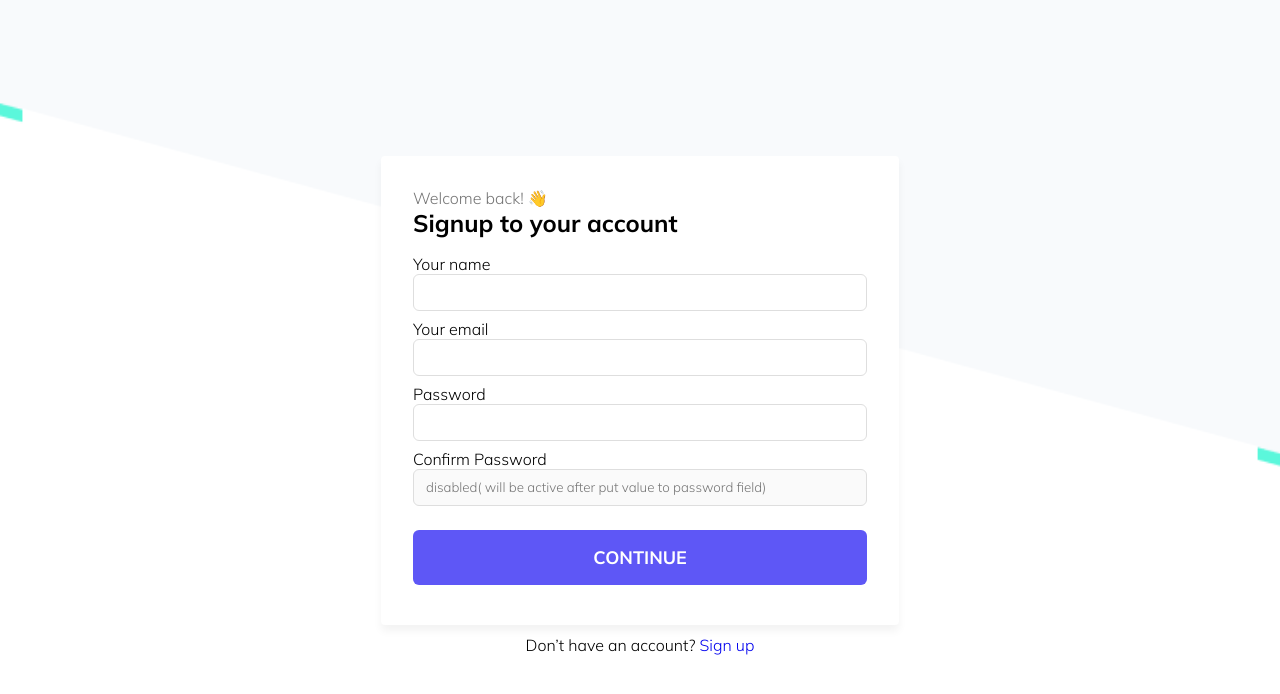
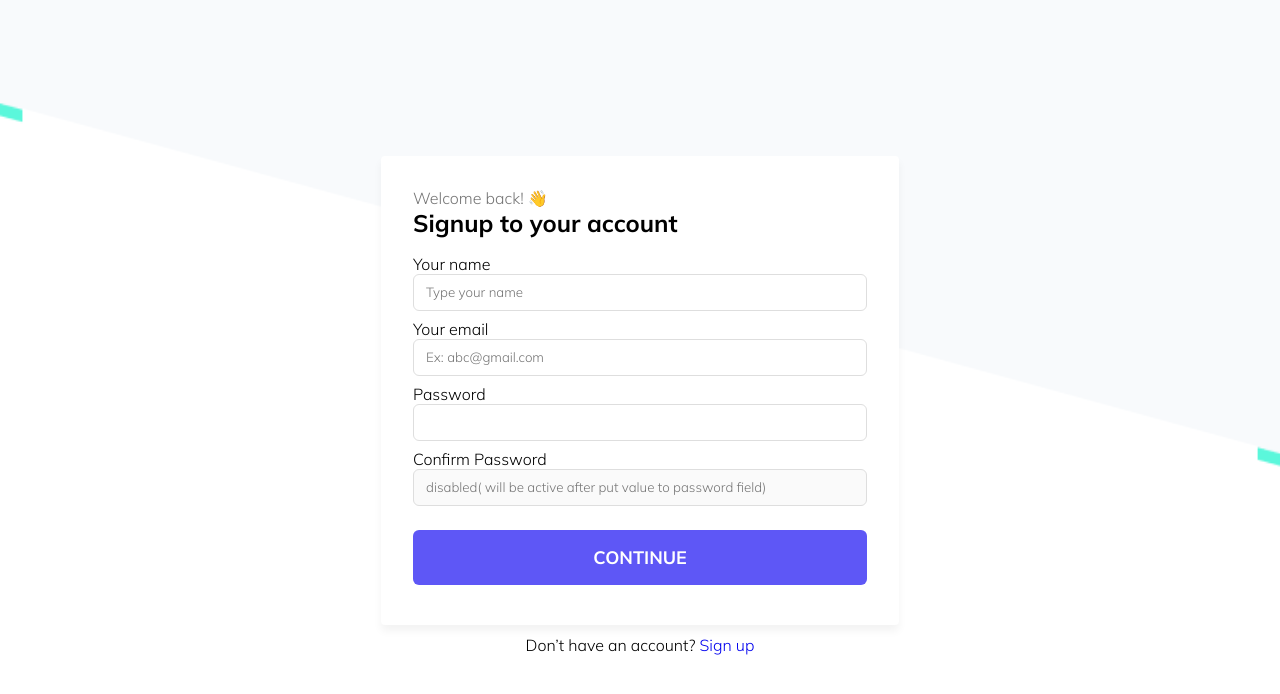
Before and after one commit to Sakibul-05/User-Authentication-using-Local-Storage, a plain HTML site: page index.html in a window 1280 px wide. Drawn offline with nearby package versions, Linux system fonts and the light colour scheme.

Commit message:
Update index.html

```diff
--- a/index.html
+++ b/index.html
@@ -16,12 +16,12 @@
     <form id="signupForm">
       <div class="userNameField">
         <label for="username">Your name</label>
-        <input type="text" id="username" />
+        <input type="text" id="username" placeholder="Type your name" />
       </div>
 
       <div class="emailField">
         <label for="email">Your email</label>
-        <input type="email" id="email"   />
+        <input type="email" id="email"  placeholder="Ex: abc@gmail.com" />
       </div>
 
       <div class="passwordField">
```
